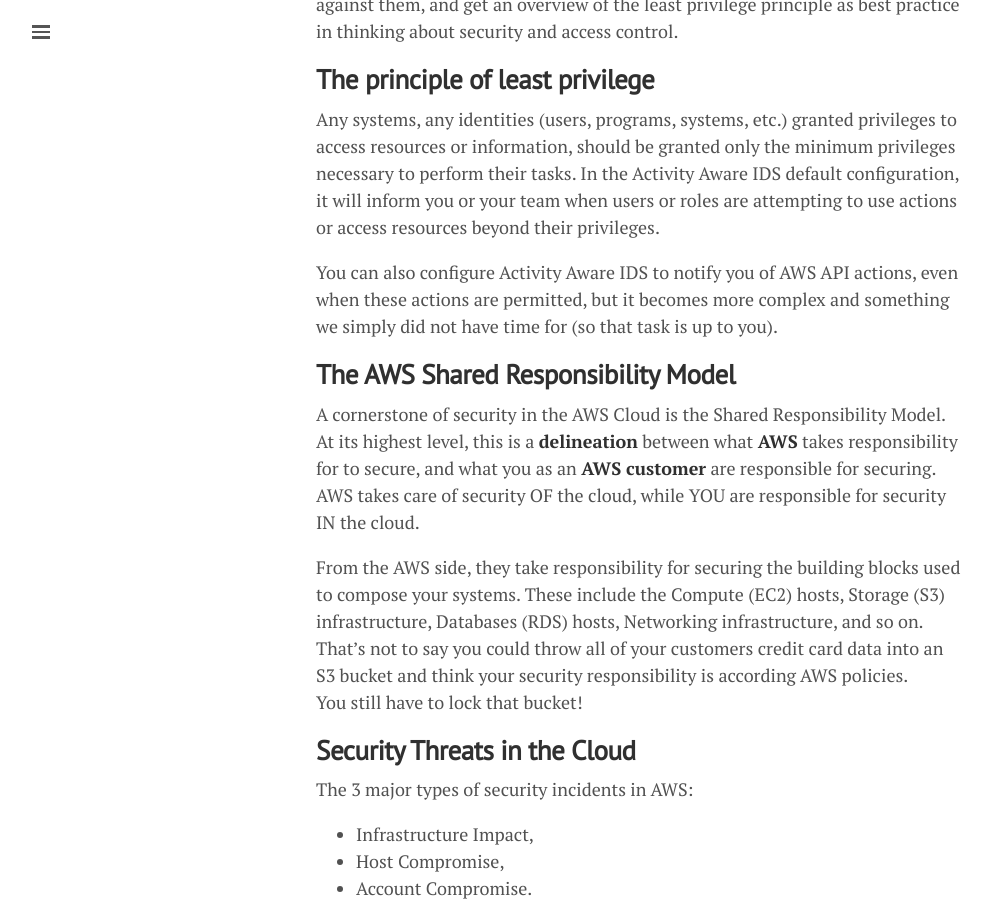
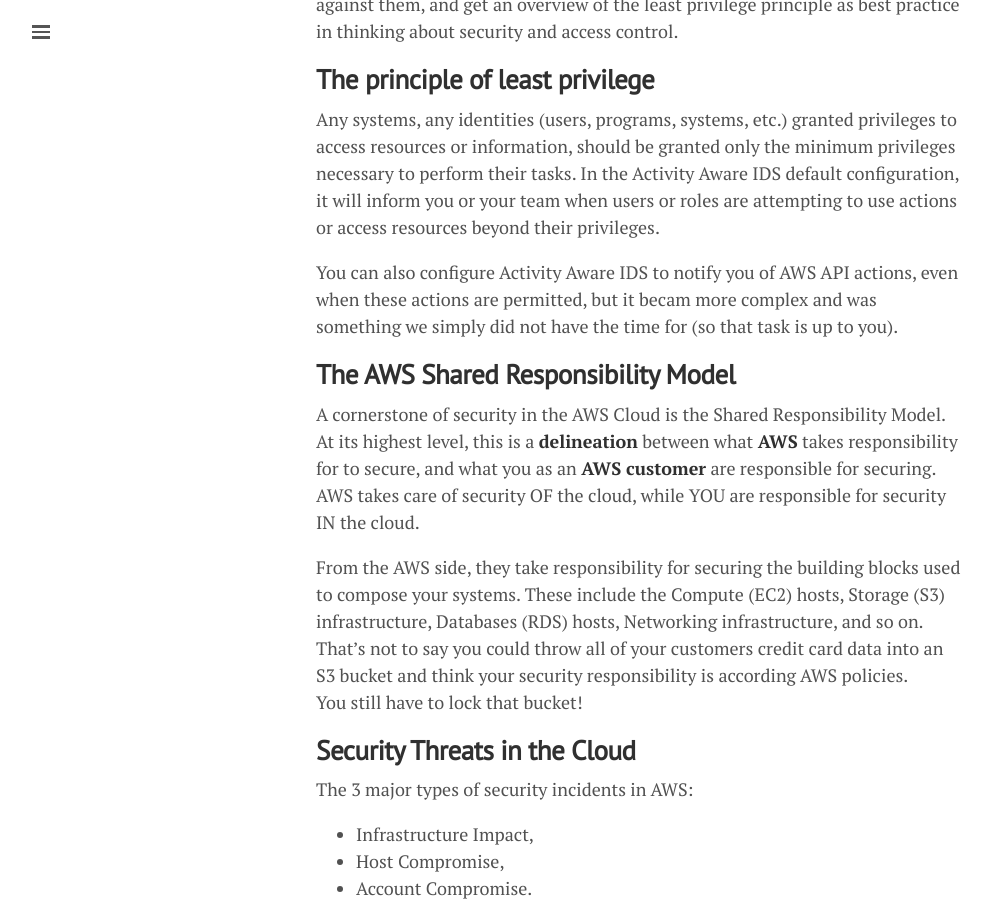
Before and after one commit to lgeurts/lgeurts.github.io, a Jekyll site: the page built from _posts/2021-11-02-activity-aware-ids-for-aws.md, in a window 1280 px wide and 900 px high, scrolled down 425 px. Shown: the whole window, without its empty margins (0-991 px from the left). Built offline with Jekyll 4.4.1, drawn with Linux system fonts in a browser that asks for light colours; nearby versions of some CDN libraries; comment, search, counter and statistics services are not loaded.

Commit message:
Update 2021-11-02-activity-aware-ids-for-aws.md

```diff
--- a/_posts/2021-11-02-activity-aware-ids-for-aws.md
+++ b/_posts/2021-11-02-activity-aware-ids-for-aws.md
@@ -13,7 +13,7 @@
 
 Any systems, any identities (users, programs, systems, etc.) granted privileges to access resources or information, should be granted only the minimum privileges necessary to perform their tasks. In the Activity Aware IDS default configuration, it will inform you or your team when users or roles are attempting to use actions or access resources beyond their privileges.
 
-You can also configure Activity Aware IDS to notify you of AWS API actions, even when these actions are permitted, but it becomes more complex and something we simply did not have time for (so that task is up to you).
+You can also configure Activity Aware IDS to notify you of AWS API actions, even when these actions are permitted, but it becam more complex and was something we simply did not have the time for (so that task is up to you).
 
 ## **The AWS Shared Responsibility Model**
 
```
